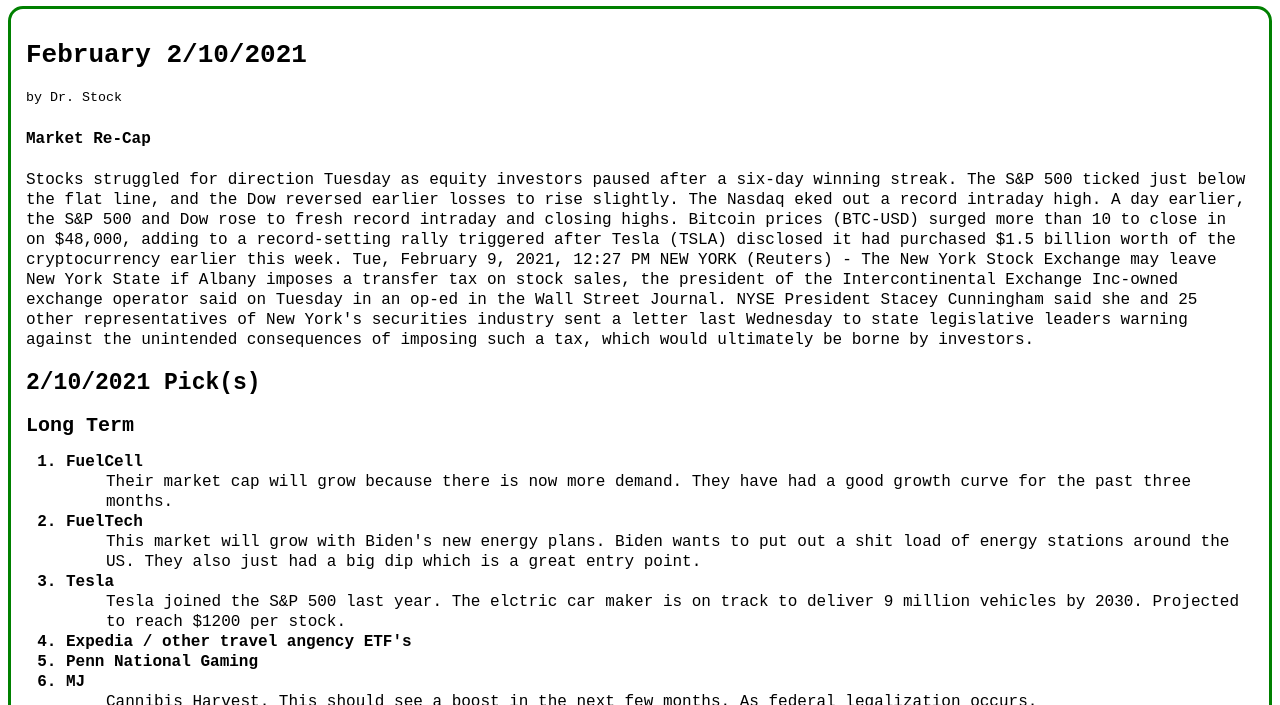
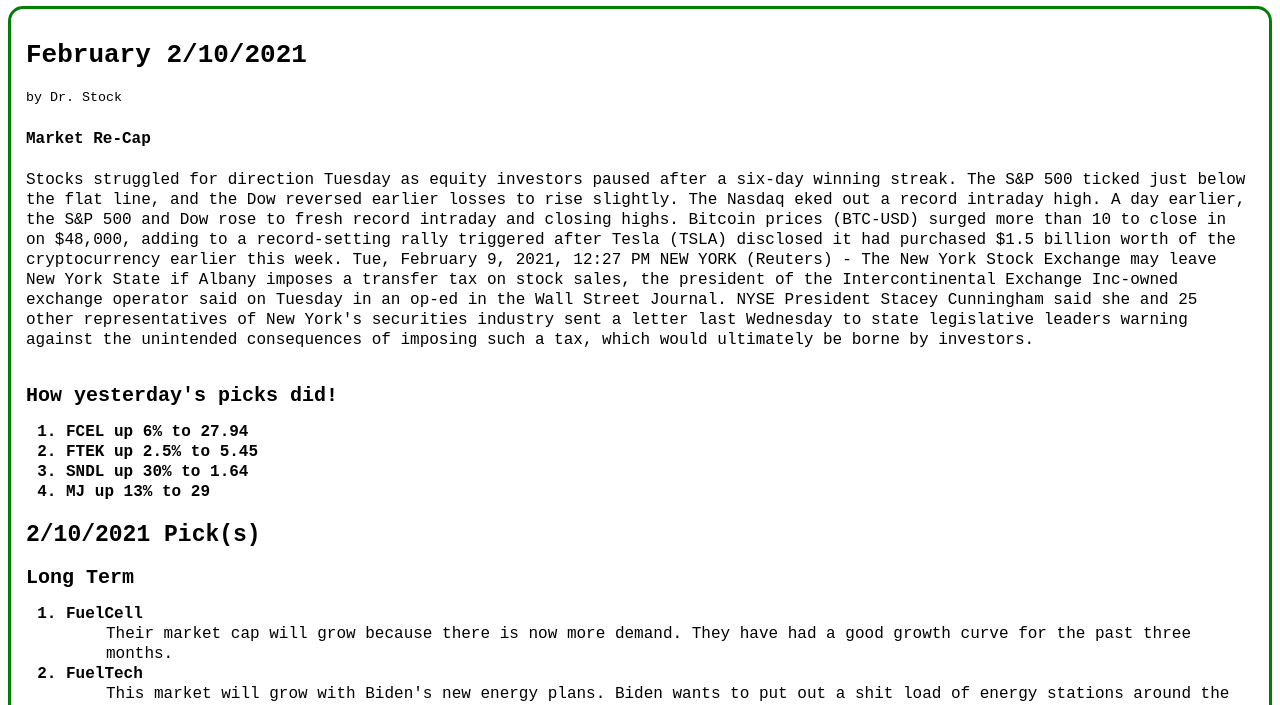
Before and after one commit to DrStockies/DrStockies.github.io, a plain HTML site: page index.html in a window 1280 px wide. Shown: the part 95-800 px from the top of the page. Drawn offline with Linux system fonts and the light colour scheme.

Commit message:
Add files via upload

```diff
--- a/index.html
+++ b/index.html
@@ -17,6 +17,14 @@
 		<h4>Market Re-Cap</h4>
 
 		<p>Stocks struggled for direction Tuesday as equity investors paused after a six-day winning streak. The S&P 500 ticked just below the flat line, and the Dow reversed earlier losses to rise slightly. The Nasdaq eked out a record intraday high. A day earlier, the S&P 500 and Dow rose to fresh record intraday and closing highs. Bitcoin prices (BTC-USD) surged more than 10 to close in on $48,000, adding to a record-setting rally triggered after Tesla (TSLA) disclosed it had purchased $1.5 billion worth of the cryptocurrency earlier this week. Tue, February 9, 2021, 12:27 PM NEW YORK (Reuters) - The New York Stock Exchange may leave New York State if Albany imposes a transfer tax on stock sales, the president of the Intercontinental Exchange Inc-owned exchange operator said on Tuesday in an op-ed in the Wall Street Journal. NYSE President Stacey Cunningham said she and 25 other representatives of New York's securities industry sent a letter last Wednesday to state legislative leaders warning against the unintended consequences of imposing such a tax, which would ultimately be borne by investors. </p>
+		<br>
+		<header>How yesterday's picks did!</header>
+		<ol>
+			<li>FCEL up 6% to 27.94</li>
+			<li>FTEK up 2.5% to 5.45</li>
+			<li>SNDL up 30% to 1.64</li>
+			<li>MJ up 13% to 29</li>
+		</ol>
 
 
 
```
